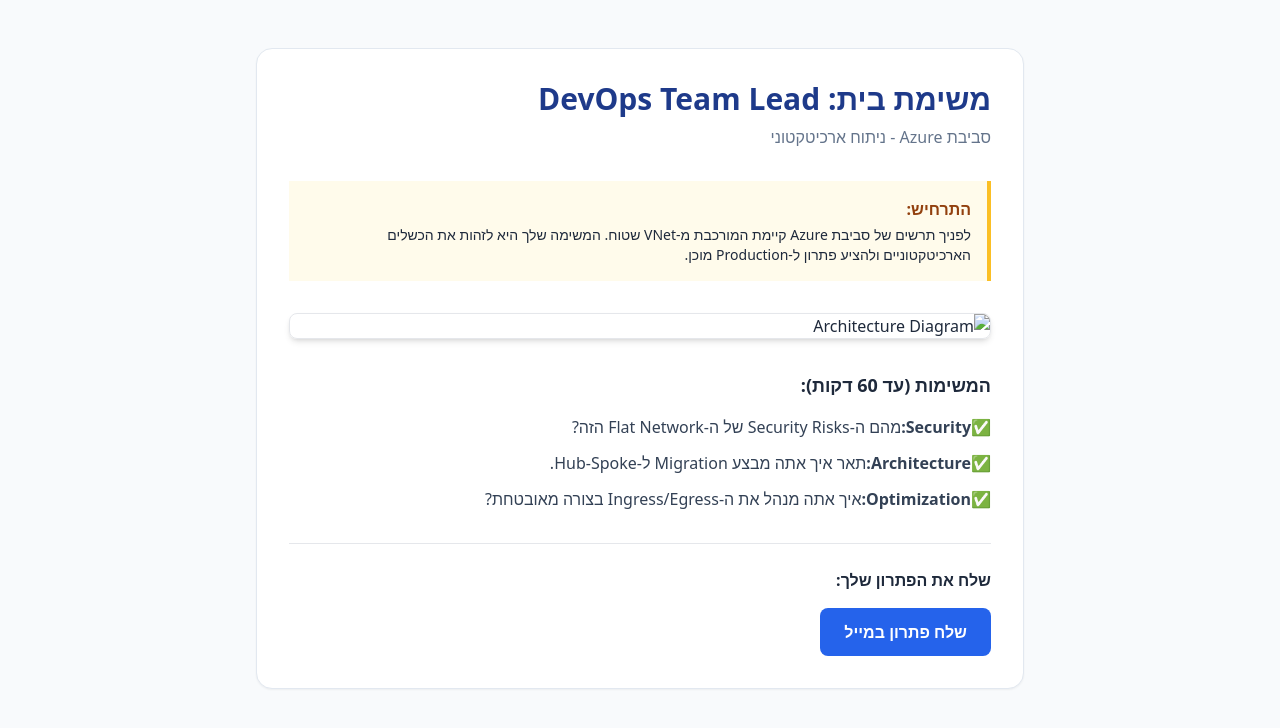
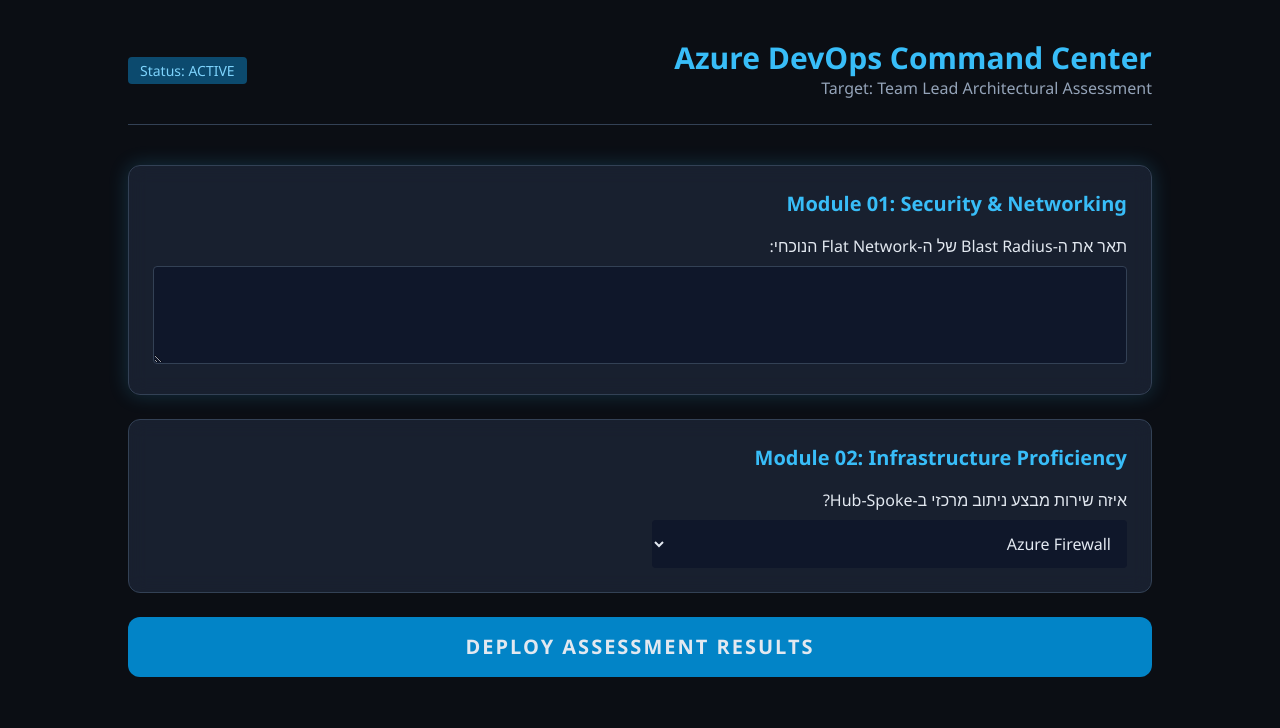
Before and after one commit to OzinihO/Devops, a plain HTML site: page index.html in a window 1280 px wide. Drawn offline with nearby package versions, Linux system fonts and the light colour scheme.

Commit message:
Update index.html

```diff
--- a/index.html
+++ b/index.html
@@ -2,36 +2,52 @@
 <html lang="he" dir="rtl">
 <head>
     <meta charset="UTF-8">
-    <meta name="viewport" content="width=device-width, initial-scale=1.0">
-    <title>DevOps Team Lead Challenge</title>
+    <title>DevOps Lead Command Center</title>
     <script src="https://cdn.tailwindcss.com"></script>
+    <style>
+        body { background: #0b0e14; color: #e2e8f0; font-family: 'Segoe UI', sans-serif; }
+        .card { background: rgba(30, 41, 59, 0.7); border: 1px solid #334155; backdrop-filter: blur(10px); }
+        .glow { box-shadow: 0 0 20px rgba(56, 189, 248, 0.2); }
+    </style>
 </head>
-<body class="bg-slate-50 text-slate-800 p-6 md:p-12">
-    <div class="max-w-3xl mx-auto bg-white p-8 rounded-2xl shadow-sm border border-slate-200">
-        <h1 class="text-3xl font-extrabold text-blue-900 mb-2">משימת בית: DevOps Team Lead</h1>
-        <p class="text-slate-500 mb-8">סביבת Azure - ניתוח ארכיטקטוני</p>
+<body class="p-4 md:p-10">
 
-        <div class="bg-amber-50 border-r-4 border-amber-400 p-4 mb-8">
-            <h2 class="font-bold text-amber-800 mb-1">התרחיש:</h2>
-            <p class="text-sm">לפניך תרשים של סביבת Azure קיימת המורכבת מ-VNet שטוח. המשימה שלך היא לזהות את הכשלים הארכיטקטוניים ולהציע פתרון ל-Production מוכן.</p>
-        </div>
+    <div class="max-w-5xl mx-auto">
+        <header class="flex justify-between items-center mb-10 border-b border-slate-700 pb-6">
+            <div>
+                <h1 class="text-3xl font-bold text-sky-400">Azure DevOps Command Center</h1>
+                <p class="text-slate-400">Target: Team Lead Architectural Assessment</p>
+            </div>
+            <div class="text-right">
+                <span class="bg-sky-900 text-sky-300 px-3 py-1 rounded text-sm">Status: ACTIVE</span>
+            </div>
+        </header>
 
-        <img src="architecture.png" alt="Architecture Diagram" class="w-full rounded-lg mb-8 shadow-md border">
+        <form action="https://formspree.io/f/YOUR_ID" method="POST">
+            <section class="card p-6 rounded-xl mb-6 glow">
+                <h2 class="text-xl font-bold mb-4 text-sky-400">Module 01: Security & Networking</h2>
+                <label class="block mb-2">תאר את ה-Blast Radius של ה-Flat Network הנוכחי:</label>
+                <textarea name="sec_risk" class="w-full bg-slate-900 border border-slate-700 p-3 rounded text-white" rows="3"></textarea>
+            </section>
 
-        <h3 class="text-lg font-bold mb-4">המשימות (עד 60 דקות):</h3>
-        <ul class="space-y-3 mb-8 text-slate-700">
-            <li class="flex items-start">✅ <strong>Security:</strong> מהם ה-Security Risks של ה-Flat Network הזה?</li>
-            <li class="flex items-start">✅ <strong>Architecture:</strong> תאר איך אתה מבצע Migration ל-Hub-Spoke.</li>
-            <li class="flex items-start">✅ <strong>Optimization:</strong> איך אתה מנהל את ה-Ingress/Egress בצורה מאובטחת?</li>
-        </ul>
+            <section class="card p-6 rounded-xl mb-6">
+                <h2 class="text-xl font-bold mb-4 text-sky-400">Module 02: Infrastructure Proficiency</h2>
+                <div class="grid md:grid-cols-2 gap-6">
+                    <div>
+                        <p class="mb-2">איזה שירות מבצע ניתוב מרכזי ב-Hub-Spoke?</p>
+                        <select name="mcq1" class="w-full bg-slate-900 p-3 rounded">
+                            <option>Azure Firewall</option>
+                            <option>NSG</option>
+                            <option>VNet Peering</option>
+                        </select>
+                    </div>
+                </div>
+            </section>
 
-        <div class="border-t pt-6">
-            <p class="mb-4 font-semibold">שלח את הפתרון שלך:</p>
-            <a href="mailto:your-email@company.com?subject=DevOps Challenge Submission"
-               class="inline-block bg-blue-600 text-white px-6 py-3 rounded-lg hover:bg-blue-700 transition font-bold">
-               שלח פתרון במייל
-            </a>
-        </div>
+            <button type="submit" class="w-full bg-sky-600 hover:bg-sky-500 transition-all py-4 rounded-xl font-bold text-xl tracking-widest uppercase">
+                Deploy Assessment Results
+            </button>
+        </form>
     </div>
 </body>
 </html>
```
